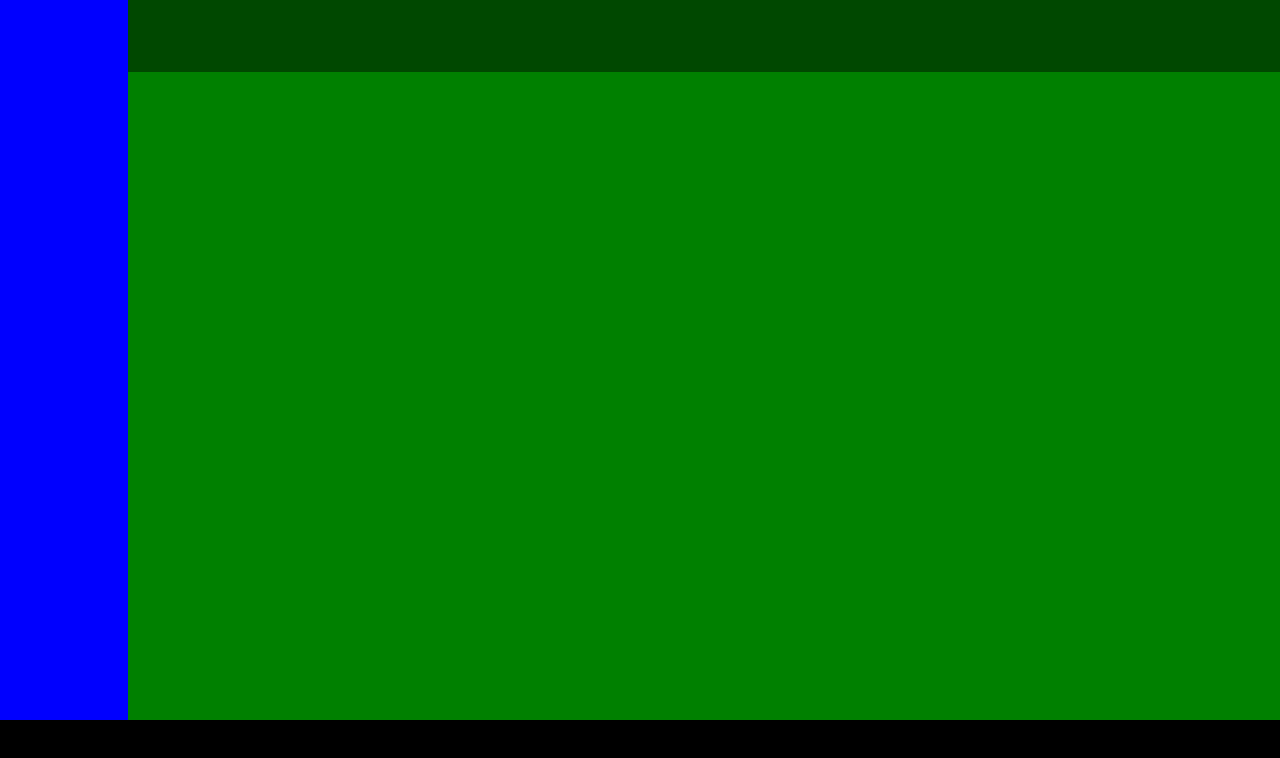
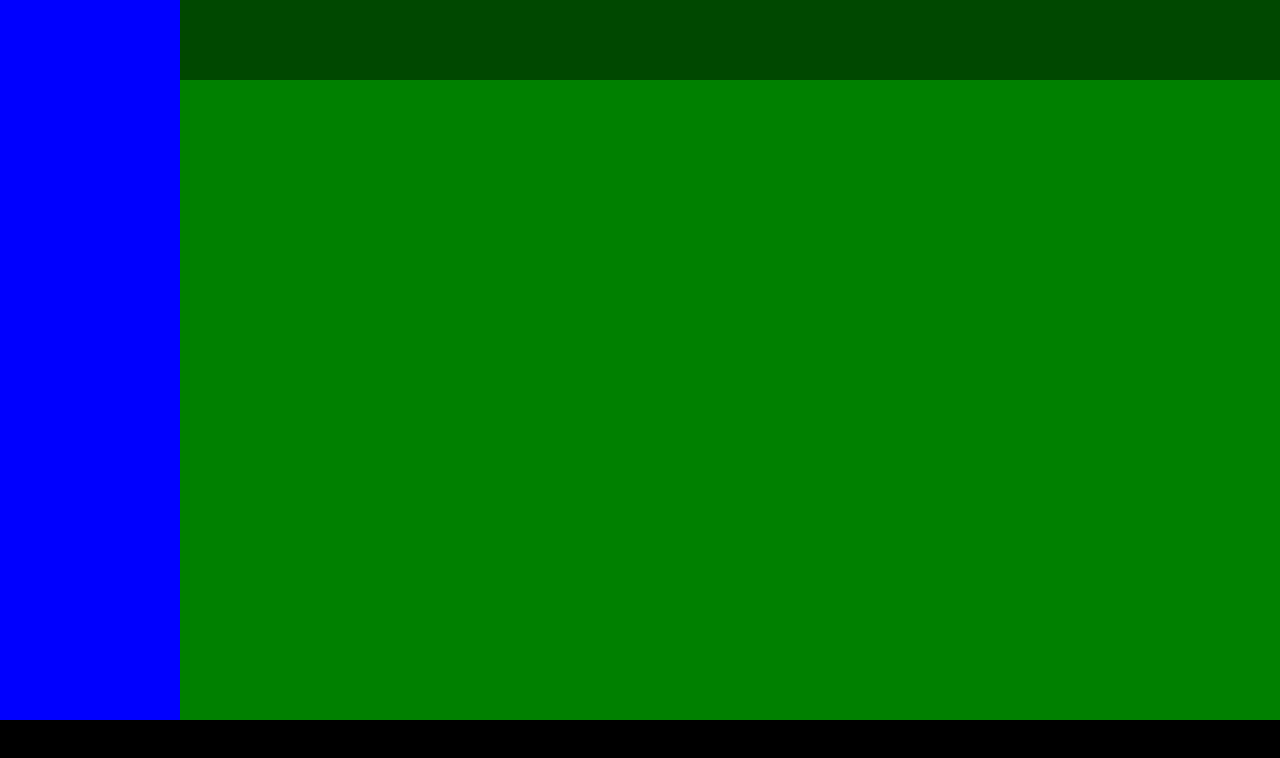
Before and after one commit to fabiodagostino27/html-css-spotifyweb, a plain HTML site: page index.html in a window 1280 px wide. Drawn offline with Linux system fonts and the light colour scheme.

Commit message:
ADD: responsive structure

```diff
--- a/css/responsive.css
+++ b/css/responsive.css
@@ -0,0 +1,20 @@
+/*Media query for small devices*/
+@media screen and (min-width: 480px) {
+    #sidebar {
+        flex-basis: 180px;
+    }
+
+    #main-section {
+        flex-basis: calc(100% - 180px);
+    }
+}
+
+/*Media query for medium devices*/
+@media screen and (min-width: 768px) {
+
+}
+
+/*Media query for large devices*/
+@media screen and (min-width: 1024px) {
+
+}
--- a/css/style.css
+++ b/css/style.css
@@ -10,7 +10,7 @@
     display: flex;
 }
 
-#side {
+#sidebar {
     flex-basis: 10%;
     height: 100%;
     background-color: blue;
@@ -26,7 +26,7 @@
 
 #main-section-header {
     background-color: rgba(0, 0, 0, 0.438);
-    height: 10%;
+    height: 10vh;
     position: sticky;
     top: 0;
 }
--- a/index.html
+++ b/index.html
@@ -13,7 +13,7 @@
 <body>
     <div class="container">
         <div id="main">
-            <div id="side"></div>
+            <div id="sidebar"></div>
             <div id="main-section">
                 <div id="main-section-header"></div>
             </div>
```
